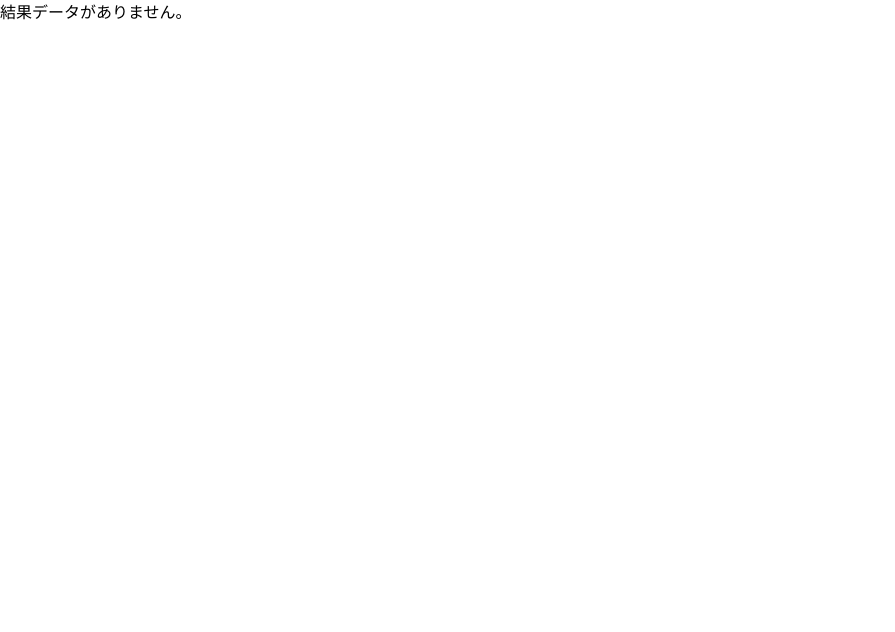
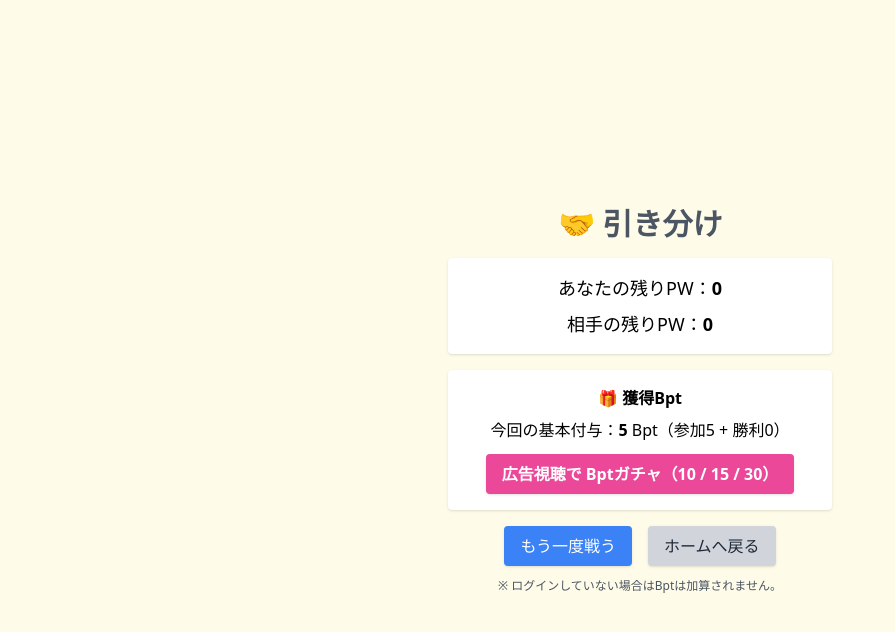
Before and after one commit to gachaben/gachaben-2025-clean, a React (Vite) app: page /battle/result in a window 1280 px wide. Shown: the top 632 px of the page, without its empty margins (0-895 px from the left). Built offline with nearby package versions, Linux system fonts and the light colour scheme.

Commit message:
feat(result): 勝利15Bpt・敗北5Bpt付与＋広告後ガチャ(10/15/30均等)実装

```diff
--- a/src/pages/BattleResultPage.jsx
+++ b/src/pages/BattleResultPage.jsx
@@ -1,41 +1,150 @@
-// src/pages/BattleResultPage.jsx
-import React from "react";
+import React, { useEffect, useMemo, useState } from "react";
 import { useLocation, useNavigate } from "react-router-dom";
+import { auth, db } from "../firebase";
+import { doc, updateDoc, increment } from "firebase/firestore";
+
+// ▼ ガチャ設定（均等）— 後で確率を締めたい時は weights を変えるだけ
+const GACHA_TABLE = [
+  { reward: 10, weight: 1 }, // 1/3
+  { reward: 15, weight: 1 }, // 1/3
+  { reward: 30, weight: 1 }, // 1/3
+];
+// 例）控えめにしたい時：[{reward:10,weight:4},{reward:15,weight:4},{reward:30,weight:2}]
+
+function rollGacha(table) {
+  const total = table.reduce((s, t) => s + t.weight, 0);
+  let r = Math.random() * total;
+  for (const t of table) {
+    if ((r -= t.weight) <= 0) return t.reward;
+  }
+  return table[table.length - 1].reward;
+}
 
 const BattleResultPage = () => {
   const { state } = useLocation();
   const navigate = useNavigate();
 
-  const { myRemainingPw, enemyRemainingPw } = state || {};
+  const myTotalPw = state?.myTotalPw ?? 0;
+  const enemyTotalPw = state?.enemyTotalPw ?? 0;
 
-  if (myRemainingPw === undefined || enemyRemainingPw === undefined) {
-    return <div>結果データがありません。</div>;
+  const isWin = myTotalPw > enemyTotalPw;
+  const isLose = myTotalPw < enemyTotalPw;
+
+  // 基本付与：勝利15 / 敗北5
+  const baseEarnBpt = useMemo(() => (isWin ? 15 : 5), [isWin]);
+
+  const [granted, setGranted] = useState(false);
+  const [gachaUsed, setGachaUsed] = useState(false);
+  const [adPlaying, setAdPlaying] = useState(false);
+  const [lastGachaReward, setLastGachaReward] = useState(null);
+
+  // 初回：基本Bptを付与
+  useEffect(() => {
+    const grant = async () => {
+      if (granted) return;
+      const user = auth.currentUser;
+      if (!user) return;
+      await updateDoc(doc(db, "users", user.uid), { bpt: increment(baseEarnBpt) });
+      setGranted(true);
+    };
+    grant().catch(console.error);
+  }, [granted, baseEarnBpt]);
+
+  let resultText = "";
+  let resultColor = "";
+  if (isWin) {
+    resultText = "🏆 勝利！";
+    resultColor = "text-green-600";
+  } else if (isLose) {
+    resultText = "💥 敗北…";
+    resultColor = "text-red-600";
+  } else {
+    // サドンデス仕様では来ない想定だが保険
+    resultText = "🤝 引き分け";
+    resultColor = "text-gray-600";
   }
 
-  const resultText =
-    myRemainingPw > enemyRemainingPw
-      ? "🎉 あなたの勝ち！"
-      : myRemainingPw < enemyRemainingPw
-      ? "😖 残念！負けちゃった"
-      : "🤝 引き分け！";
+  const handleGacha = async () => {
+    if (gachaUsed || adPlaying) return;
+    setAdPlaying(true);
+
+    // 🎬 広告視聴の疑似演出（2秒）
+    await new Promise((r) => setTimeout(r, 2000));
+
+    const reward = rollGacha(GACHA_TABLE);
+
+    try {
+      const user = auth.currentUser;
+      if (user) {
+        await updateDoc(doc(db, "users", user.uid), { bpt: increment(reward) });
+      }
+      setLastGachaReward(reward);
+      setGachaUsed(true);
+    } catch (e) {
+      console.error(e);
+    } finally {
+      setAdPlaying(false);
+    }
+  };
 
   return (
-    <div className="min-h-screen bg-gradient-to-br from-yellow-100 to-orange-200 flex flex-col items-center justify-center p-4">
-      <h1 className="text-3xl font-bold mb-4 text-center">バトル結果</h1>
+    <div className="min-h-screen bg-yellow-50 flex flex-col items-center justify-center p-4">
+      <h1 className={`text-3xl font-bold mb-4 ${resultColor}`}>{resultText}</h1>
 
-      <div className="text-2xl font-bold text-blue-800 mb-6">{resultText}</div>
-
-      <div className="text-center text-lg mb-6">
-        <p>🧑 あなたの残りPW：{myRemainingPw}</p>
-        <p>👑 相手の残りPW：{enemyRemainingPw}</p>
+      <div className="bg-white rounded shadow p-4 w-full max-w-sm text-center mb-4">
+        <p className="text-lg mb-2">あなたの残りPW：<span className="font-bold">{myTotalPw}</span></p>
+        <p className="text-lg">相手の残りPW：<span className="font-bold">{enemyTotalPw}</span></p>
       </div>
 
-      <button
-        className="bg-blue-500 text-white px-6 py-2 rounded-full shadow hover:bg-blue-600"
-        onClick={() => navigate("/")}
-      >
-        トップへ戻る
-      </button>
+      <div className="bg-white rounded shadow p-4 w-full max-w-sm text-center mb-4">
+        <h2 className="font-bold mb-2">🎁 獲得Bpt</h2>
+        <p className="text-base mb-1">
+          今回の基本付与：<span className="font-bold">{baseEarnBpt}</span> Bpt（参加5 + {isWin ? "勝利10" : "勝利0"}）
+        </p>
+
+        <div className="mt-3">
+          <button
+            onClick={handleGacha}
+            disabled={gachaUsed || adPlaying}
+            className={`px-4 py-2 rounded shadow font-bold ${
+              gachaUsed
+                ? "bg-gray-200 text-gray-400 cursor-not-allowed"
+                : adPlaying
+                ? "bg-gray-300 text-gray-700"
+                : "bg-pink-500 text-white hover:bg-pink-600"
+            }`}
+          >
+            {adPlaying
+              ? "広告視聴中…"
+              : gachaUsed
+              ? "Bptガチャ 済み"
+              : "広告視聴で Bptガチャ（10 / 15 / 30）"}
+          </button>
+
+          {lastGachaReward != null && (
+            <p className="mt-2 text-sm">
+              ガチャ結果：<span className="font-bold">{lastGachaReward}</span> Bpt を追加付与！
+            </p>
+          )}
+        </div>
+      </div>
+
+      <div className="flex gap-4">
+        <button
+          onClick={() => navigate("/battle/item-select")}
+          className="px-4 py-2 bg-blue-500 text-white rounded shadow"
+        >
+          もう一度戦う
+        </button>
+        <button
+          onClick={() => navigate("/")}
+          className="px-4 py-2 bg-gray-300 text-gray-800 rounded shadow"
+        >
+          ホームへ戻る
+        </button>
+      </div>
+
+      <p className="mt-3 text-xs text-gray-600">※ ログインしていない場合はBptは加算されません。</p>
     </div>
   );
 };
```
